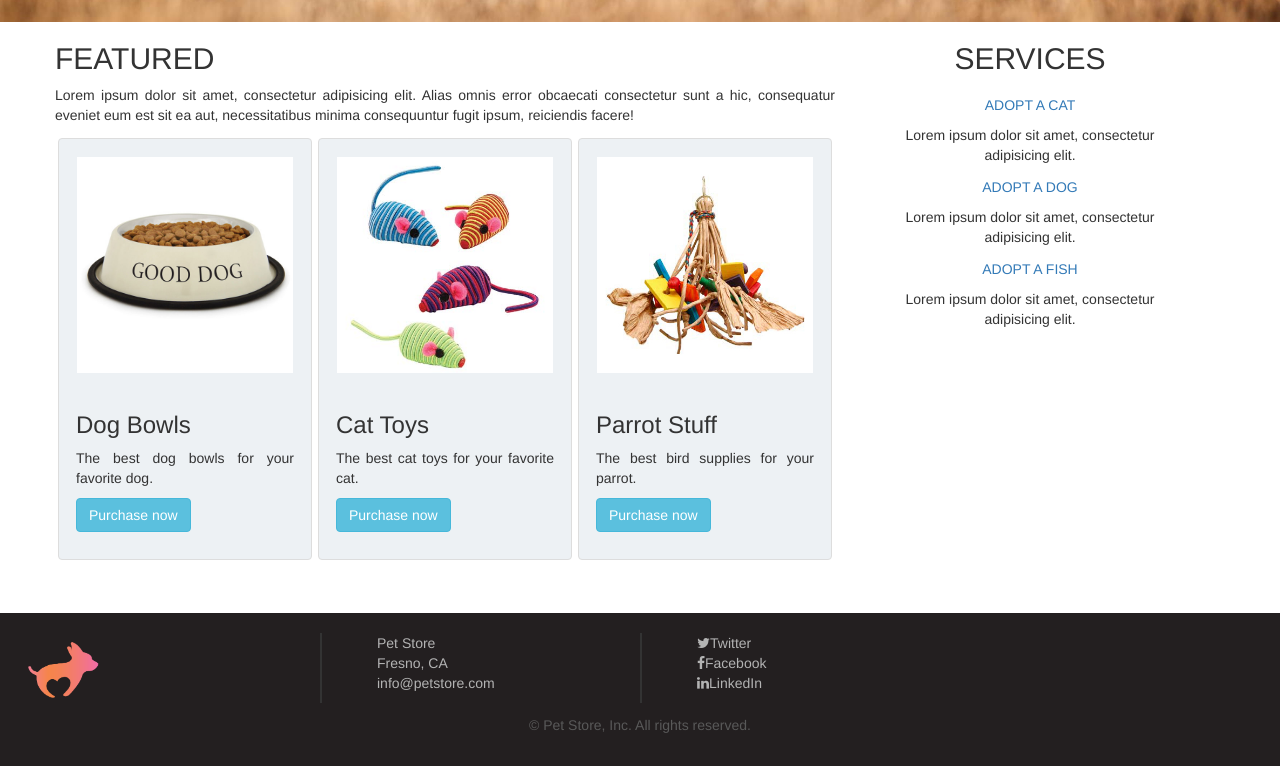
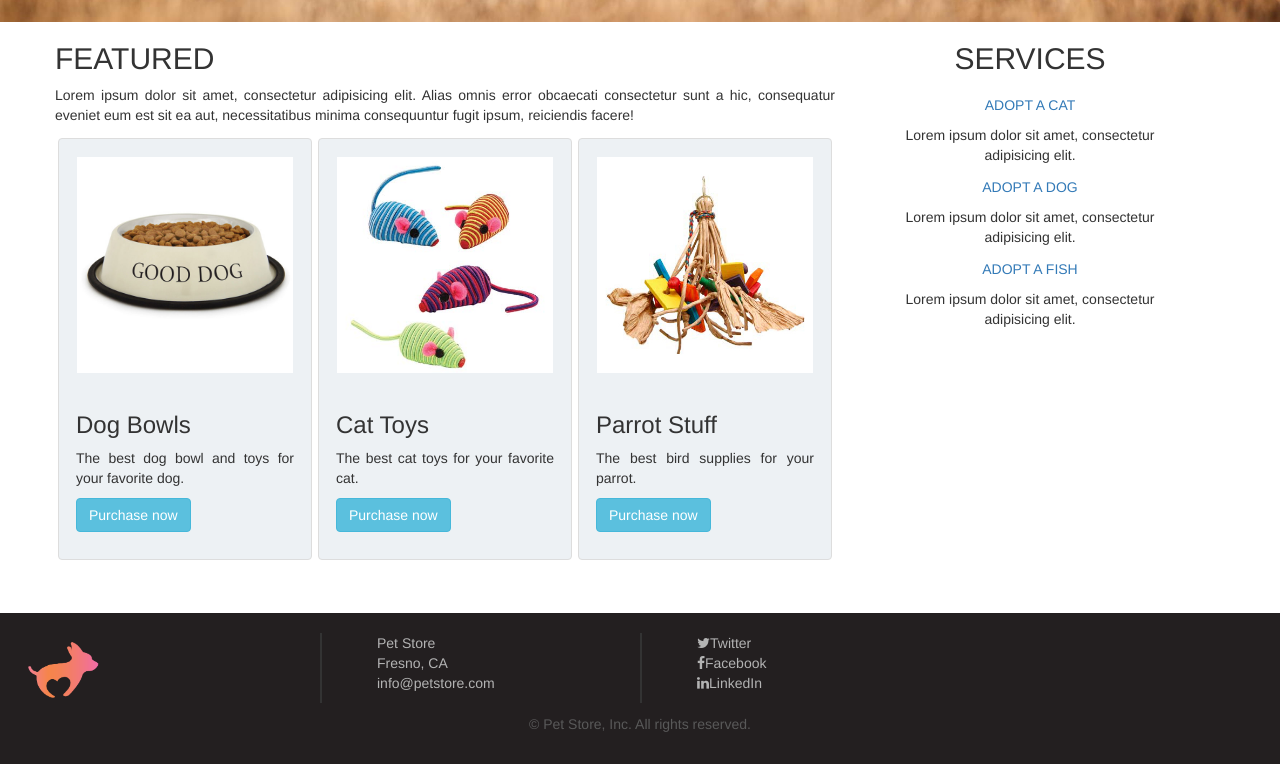
Before and after one commit to wanjeff/pet-store-demo, a plain HTML site: page index.html in a window 1280 px wide. Shown: the part 449-1215 px from the top of the page. Drawn offline with nearby package versions, Linux system fonts and the light colour scheme.

Commit message:
added dog stuff and corrected footer padding

```diff
--- a/css/style.css
+++ b/css/style.css
@@ -59,6 +59,6 @@ color: #ff827b;
   color: #b3b3b3;
 }
 .footer {
-  padding: 11px;
+  padding: 10px;
   color: #595959;
 }
--- a/index.html
+++ b/index.html
@@ -48,7 +48,7 @@
 										<img src="img/product1.jpg" alt="Dog Bowls" class="img-responsive">
 										<div class="caption">
 											<h3>Dog Bowls</h3>
-											<p class="text-justify">The best dog bowls for your favorite dog.   </p>
+											<p class="text-justify">The best dog bowl and toys for your favorite dog.   </p>
 											<p><a href="#" class="btn btn-info" role="button">Purchase now</a></p>
 										</div>
 									</div>
```
